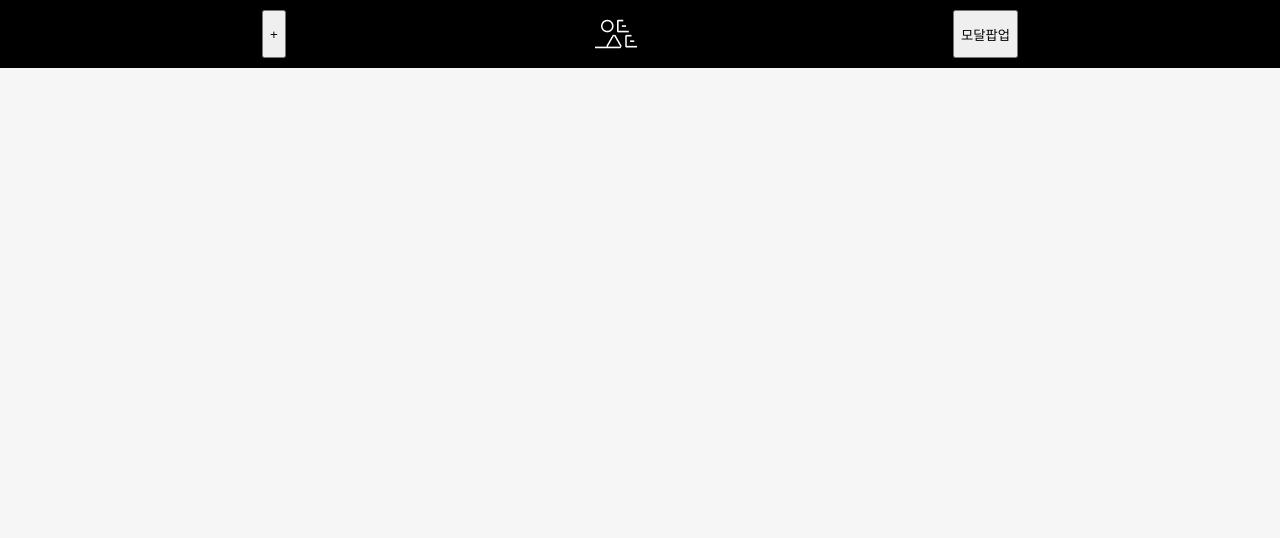
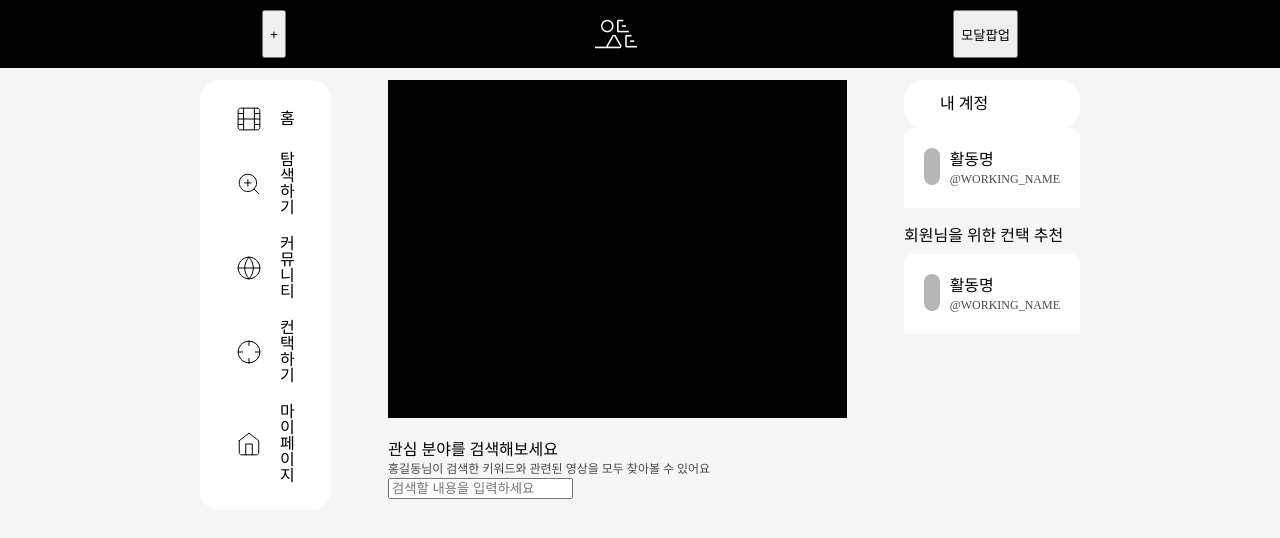
Before and after one commit to Artistep/Frontend, a React (Create React App) app: page /search in a window 1280 px wide. Before the commit this address had no page. Shown: the top 538 px of the page. Built offline with nearby package versions, Linux system fonts and the light colour scheme; a web font is replaced by a local one.

Commit message:
[feat]탐색하기page

```diff
--- a/src/App.js
+++ b/src/App.js
@@ -11,6 +11,7 @@ import Pwfind from "./pages/find/pwfind";
 import Detail from "./pages/detail";
 import Mypage from "./pages/mypage";
 import Follower from "./pages/mypage/Follower";
+import Search from "./pages/search";
 
 function App() {
   return (
@@ -41,6 +42,7 @@ function App() {
           <Routes>
             <Route element={<LeftSideBar />}>
               <Route path="/" element={<Main />} />
+              <Route path="/search" element={<Search />} />
             </Route>
             <Route path="/login" element={<Login />} />
             <Route path="/register" element={<Register />} />
--- a/src/pages/search/index.jsx
+++ b/src/pages/search/index.jsx
@@ -0,0 +1,39 @@
+import React from "react";
+import { HeaderBtext, HeaderStext } from "../../components/Box/styled";
+
+const Search = () => {
+  return (
+    <div style={{ display: "flex", width: "100%" }}>
+      <div style={{width: "80%", margin: " 0 auto"}}>
+        <div
+          style={{
+            display: "flex",
+            backgroundColor: "#000",
+            height: "338px",
+          }}
+        ></div>
+        <div>
+          <div style={{ display: "block", marginTop: "20px" }}>
+            <HeaderBtext>관심 분야를 검색해보세요</HeaderBtext>
+            <HeaderStext>
+              홍길동님이 검색한 키워드와 관련된 영상을 모두 찾아볼 수 있어요
+            </HeaderStext>
+          </div>
+          <input placeholder="검색할 내용을 입력하세요"/>
+        </div>
+      </div>
+      <div>
+        <div>
+          <div></div>
+          <div></div>
+        </div>
+        <div>
+          <div></div>
+          <div></div>
+        </div>
+      </div>
+    </div>
+  );
+};
+
+export default Search;
```
